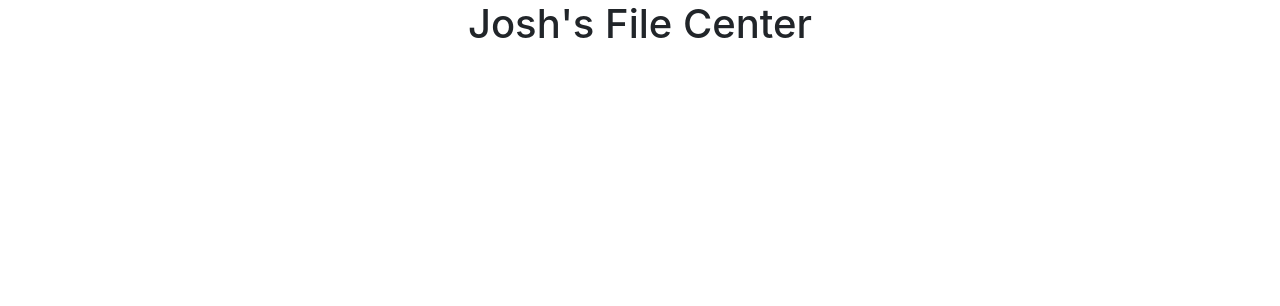
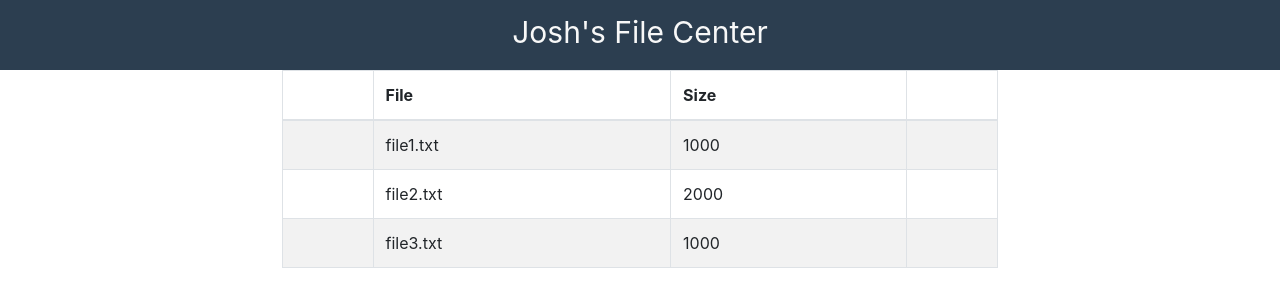
Before and after one commit to joshatron/File-Center, an Angular app in the folder file-center/: page / in a window 1280 px wide. Shown: the top 306 px of the page. Built offline with nearby package versions, Linux system fonts and the light colour scheme.

Commit message:
Added some more filler and removed routing

```diff
--- a/file-center/src/app/app-routing.module.ts
+++ /dev/null
@@ -1,10 +0,0 @@
-import { NgModule } from '@angular/core';
-import { Routes, RouterModule } from '@angular/router';
-
-const routes: Routes = [];
-
-@NgModule({
-  imports: [RouterModule.forRoot(routes)],
-  exports: [RouterModule]
-})
-export class AppRoutingModule { }
--- a/file-center/src/app/app.component.css
+++ b/file-center/src/app/app.component.css
@@ -0,0 +1,10 @@
+/* You can add global styles to this file, and also import other style files */
+#header {
+    background: #2C3E50;
+    height: 70px;
+    width: 100%;
+    padding-top: 10px;
+    text-align: center;
+    color: #F8F8F8;
+    font-size: 30px;
+}
--- a/file-center/src/app/app.component.html
+++ b/file-center/src/app/app.component.html
@@ -1,6 +1,27 @@
 <!--The content below is only a placeholder and can be replaced.-->
-<div style="text-align:center">
-  <h1>
-    {{ getTitle() }}
-  </h1>
-<router-outlet></router-outlet>
+<div id="header">
+    {{getTitle()}}
+</div>
+
+<div class="col-sm-7" style="margin: 0px auto;">
+    <table class="table table-striped table-bordered table-condensed">
+        <thead>
+            <tr>
+                <th class="col-xs-1"></th>
+                <th class="col-xs-5">File</th>
+                <th class="col-xs-5">Size</th>
+                <th class="col-xs-1"></th>
+            </tr>
+        </thead>
+        <tbody>
+            <tr *ngFor="let file of getFiles()">
+                <td></td>
+                <td>{{file.name}}</td>
+                <td>{{file.size}}</td>
+                <td></td>
+            </tr>
+        </tbody>
+        <tfoot>
+        </tfoot>
+    </table>
+</div>
--- a/file-center/src/app/app.component.ts
+++ b/file-center/src/app/app.component.ts
@@ -4,13 +4,17 @@ import { Model } from "./model";
 @Component({
     selector: 'file-center',
     templateUrl: './app.component.html',
+    styleUrls: ['./app.component.css']
 })
-
 export class AppComponent {
     title = 'file-center';
     model = new Model();
 
     getTitle() {
-        return this.model.title
+        return this.model.title;
+    }
+
+    getFiles() {
+        return this.model.files;
     }
 }
--- a/file-center/src/app/app.module.ts
+++ b/file-center/src/app/app.module.ts
@@ -1,7 +1,6 @@
 import { BrowserModule } from '@angular/platform-browser';
 import { NgModule } from '@angular/core';
 
-import { AppRoutingModule } from './app-routing.module';
 import { AppComponent } from './app.component';
 
 @NgModule({
@@ -9,8 +8,7 @@ import { AppComponent } from './app.component';
     AppComponent
   ],
   imports: [
-    BrowserModule,
-    AppRoutingModule
+    BrowserModule
   ],
   providers: [],
   bootstrap: [AppComponent]
```
Also changed, not shown: 2 other files (tests, documents, lock files or other folders).
